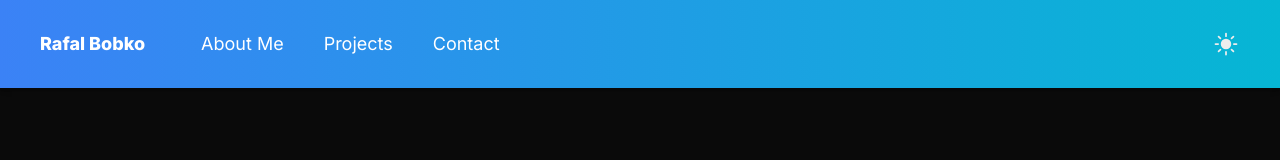
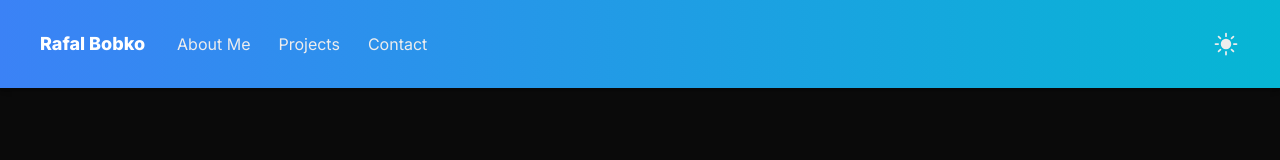
Before and after one commit to sabaudianin/portfoliodev, a Next.js app: page / in a window 1280 px wide. Shown: the top 160 px of the page. Built offline with nearby package versions, Linux system fonts and the light colour scheme; no server answers; a web font is replaced by a local one.

Commit message:
Menu desktop refactored , add pathnamen and aria role

```diff
--- /dev/null
+++ b/src/layouts/Header/MenuDesktop/MenuDesktop.tsx
@@ -0,0 +1,30 @@
+import React from "react";
+import Link from "next/link";
+import { Links } from "../../../types/navlinks";
+import { usePathname } from "next/navigation";
+
+export default function MenuDesktop() {
+  const pathname = usePathname();
+
+  return (
+    <ul className="flex items-center gap-1">
+      {Links.map((link) => {
+        const active =
+          pathname === link.url || pathname.startsWith(`${link.url}/`);
+        return (
+          <li key={link.id}>
+            <Link
+              href={link.url}
+              aria-current={active ? "page" : undefined}
+              className={`inline-flex items-center rounded-md px-3 py-2 text-sm md:text-base  transition hover:scale-[1.03] hover:text-white  ${
+                active ? "bg-white/15 text-black" : ""
+              }`}
+            >
+              {link.title}
+            </Link>
+          </li>
+        );
+      })}
+    </ul>
+  );
+}
--- a/src/layouts/Header/MenuLinks/MenuLinks.tsx
+++ /dev/null
@@ -1,21 +0,0 @@
-import React from "react";
-import Link from "next/link";
-import { Links } from "../../../types/navlinks";
-
-export default function MenuLinks() {
-  return (
-    <div className="hidden sm:ml-6 sm:block">
-      <div className="flex justify-center items-center space-x-4">
-        {Links.map((link) => (
-          <Link
-            key={link.id}
-            href={link.url}
-            className="rounded-md px-3 py-2 text-sm md:text-lg text-white transform transition-transform duration-200 hover:scale-105"
-          >
-            {link.title}
-          </Link>
-        ))}
-      </div>
-    </div>
-  );
-}
--- a/src/layouts/Header/Navbar/Navbar.tsx
+++ b/src/layouts/Header/Navbar/Navbar.tsx
@@ -2,7 +2,7 @@ import React from "react";
 import Link from "next/link";
 
 import MenuHamburger from "../MenuHamburger/MenuHamburger";
-import MenuLinks from "../MenuLinks/MenuLinks";
+import MenuDesktop from "../MenuDesktop/MenuDesktop";
 import ThemeToggle from "../../../components/ThemeToggle/ThemeToggle";
 
 export const Navbar = () => {
@@ -31,7 +31,7 @@ export const Navbar = () => {
               </Link>
 
               <div className="hidden sm:block">
-                <MenuLinks />
+                <MenuDesktop />
               </div>
             </div>
 
--- a/src/styles/tokens.css
+++ b/src/styles/tokens.css
@@ -10,7 +10,7 @@
     var(--color-primary-from),
     var(--color-primary-to)
   );
-
+  /* Fonty */
   --font-sans: var(--font-inter), ui-sans-serif, system-ui, -apple-system,
     "Segoe UI", Roboto, "Helvetica Neue", Arial, "Noto Sans";
   --font-display: var(--font-doto);
```
Also changed, not shown: 2 other files (tests, documents, lock files or other folders).
